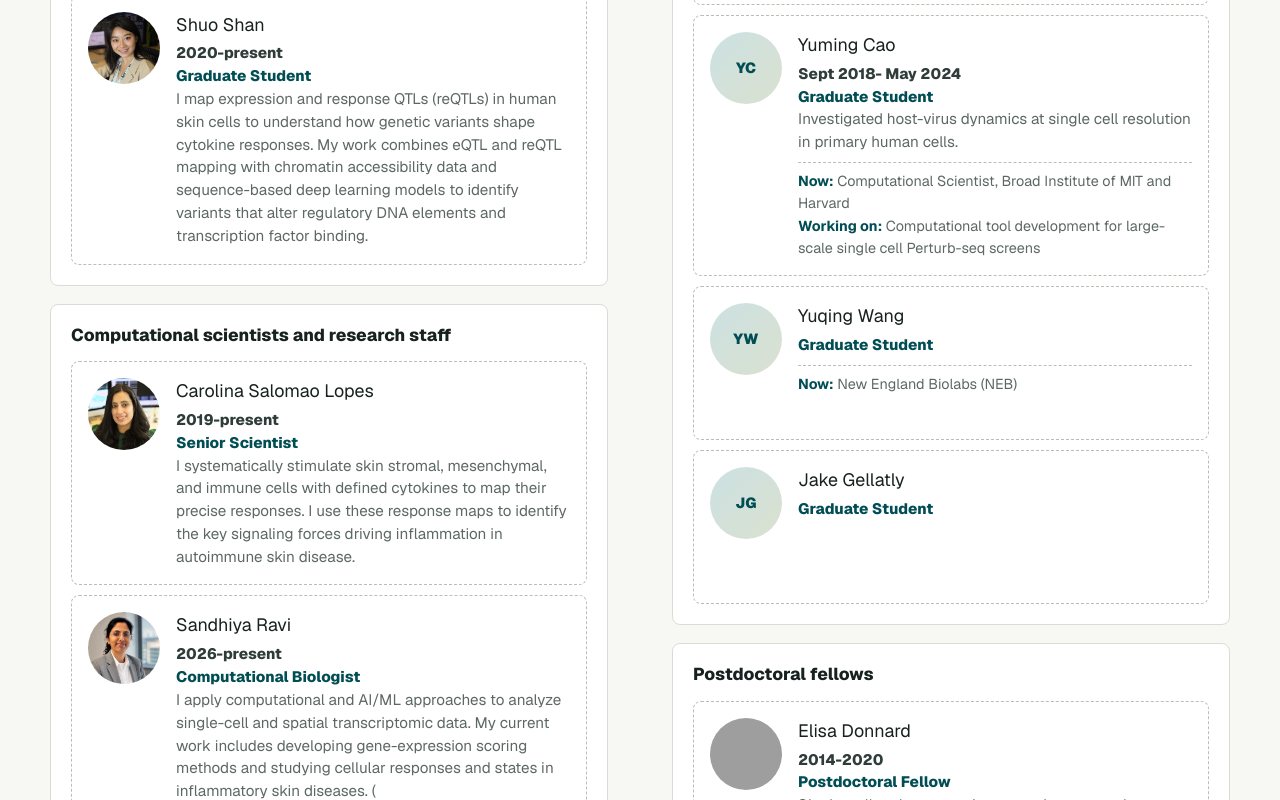
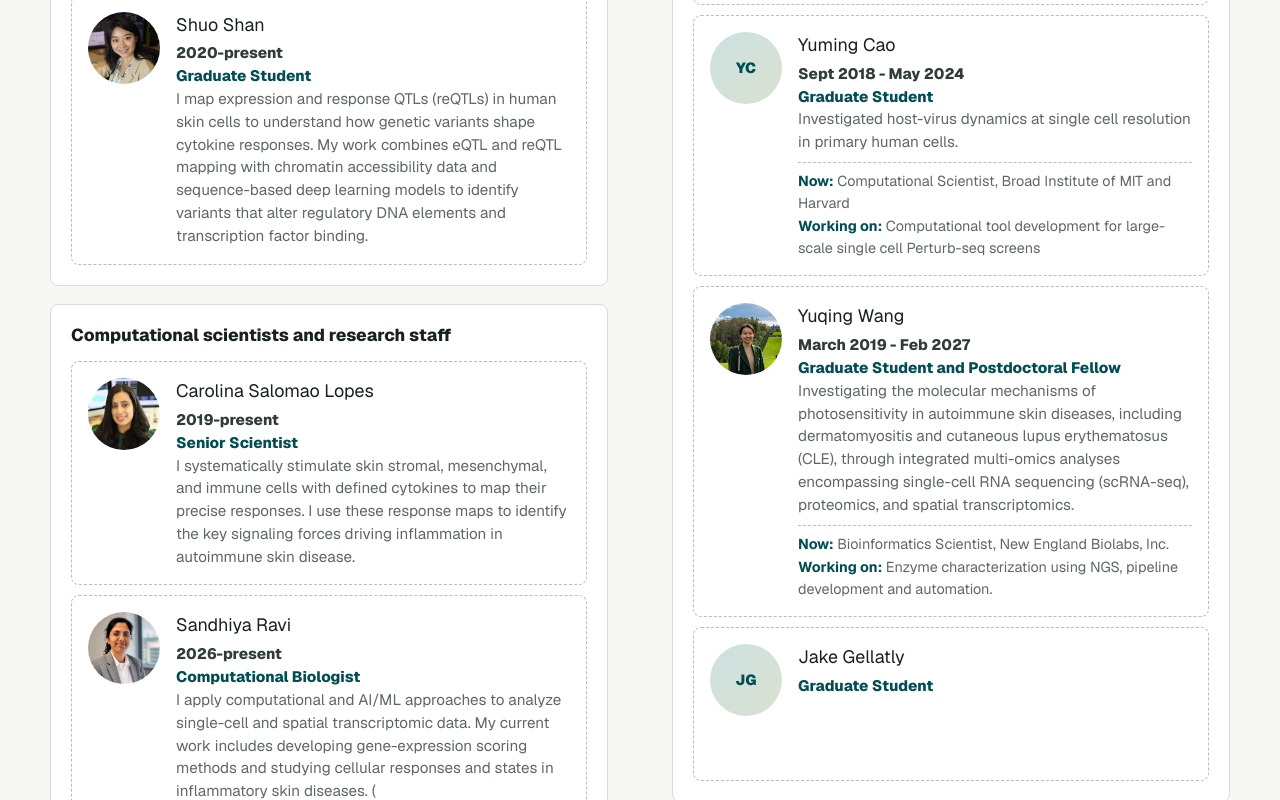
Before and after one commit to garber-lab/garberlab-website, a Next.js app: page /people in a window 1280 px wide. Shown: the part 768-1568 px from the top of the page. Built offline with nearby package versions, Linux system fonts and the light colour scheme; grey boxes are pictures that could not be loaded.

Commit message:
Add Yuqing Wang's full alumni bio and photo
Co-Authored-By: Claude Sonnet 5 <noreply@anthropic.com>

```diff
--- a/data/people.ts
+++ b/data/people.ts
@@ -79,7 +79,7 @@ export const peopleGroups: PeopleGroup[] = [
       },
       {
         name: "Yuming Cao",
-        dates: "Sept 2018- May 2024",
+        dates: "Sept 2018 - May 2024",
         role: "Graduate Student",
         focus: "Investigated host-virus dynamics at single cell resolution in primary human cells.",
         currentRole: "Computational Scientist",
@@ -88,10 +88,13 @@ export const peopleGroups: PeopleGroup[] = [
       },
       {
         name: "Yuqing Wang",
-        dates: "",
-        role: "Graduate Student",
-        focus: "",
-        institution: "New England Biolabs (NEB)",
+        dates: "March 2019 - Feb 2027",
+        role: "Graduate Student and Postdoctoral Fellow",
+        focus: "Investigating the molecular mechanisms of photosensitivity in autoimmune skin diseases, including dermatomyositis and cutaneous lupus erythematosus (CLE), through integrated multi-omics analyses encompassing single-cell RNA sequencing (scRNA-seq), proteomics, and spatial transcriptomics.",
+        currentRole: "Bioinformatics Scientist",
+        institution: "New England Biolabs, Inc.",
+        workingOn: "Enzyme characterization using NGS, pipeline development and automation.",
+        image: "/people/yuqing_wang.jpg",
       },
       {
         name: "Jake Gellatly",
```
Also changed, not shown: public/people/yuqing_wang.jpg (added).
